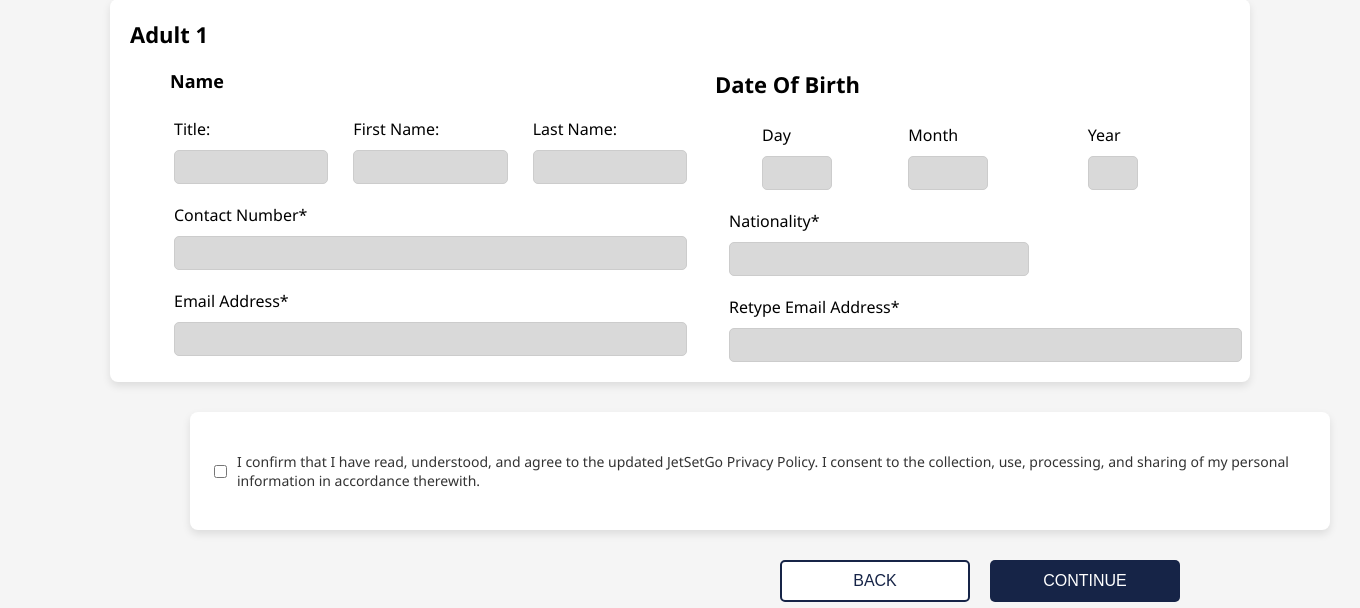
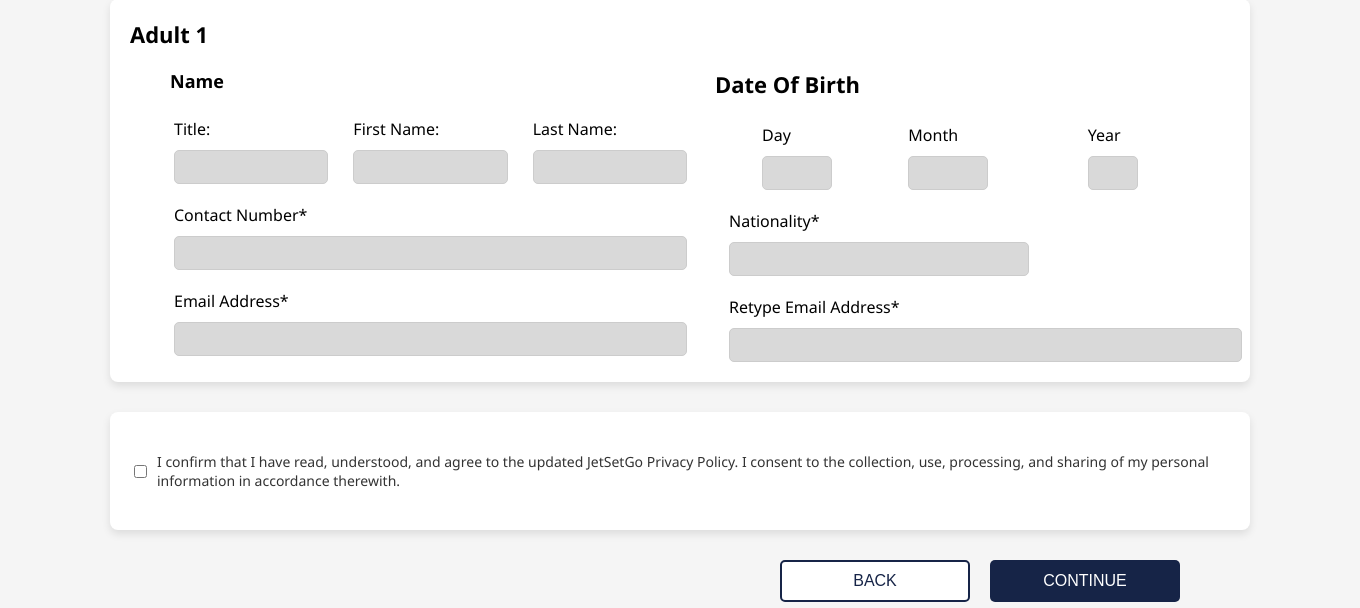
Before and after one commit to flor1211/jetsetgo2204, a PHP site: page /gstdetails.php in a window 1360 px wide. Shown: the part 192-800 px from the top of the page. Run offline with PHP 8.4, Linux system fonts and the light colour scheme; some web fonts are replaced.

Commit message:
update gstdetails.css

```diff
--- a/gstdetails.css
+++ b/gstdetails.css
@@ -213,7 +213,7 @@ input[type="text"], input[type="email"], input[type="tel"], input[type="number"]
 /* Privacy Policy Section */
 
 .policy-form{
-    margin-left: 190px;
+    margin: 0 auto;
     background-color: #ffffff;
     padding: 20px;
     border-radius: 8px;
```
